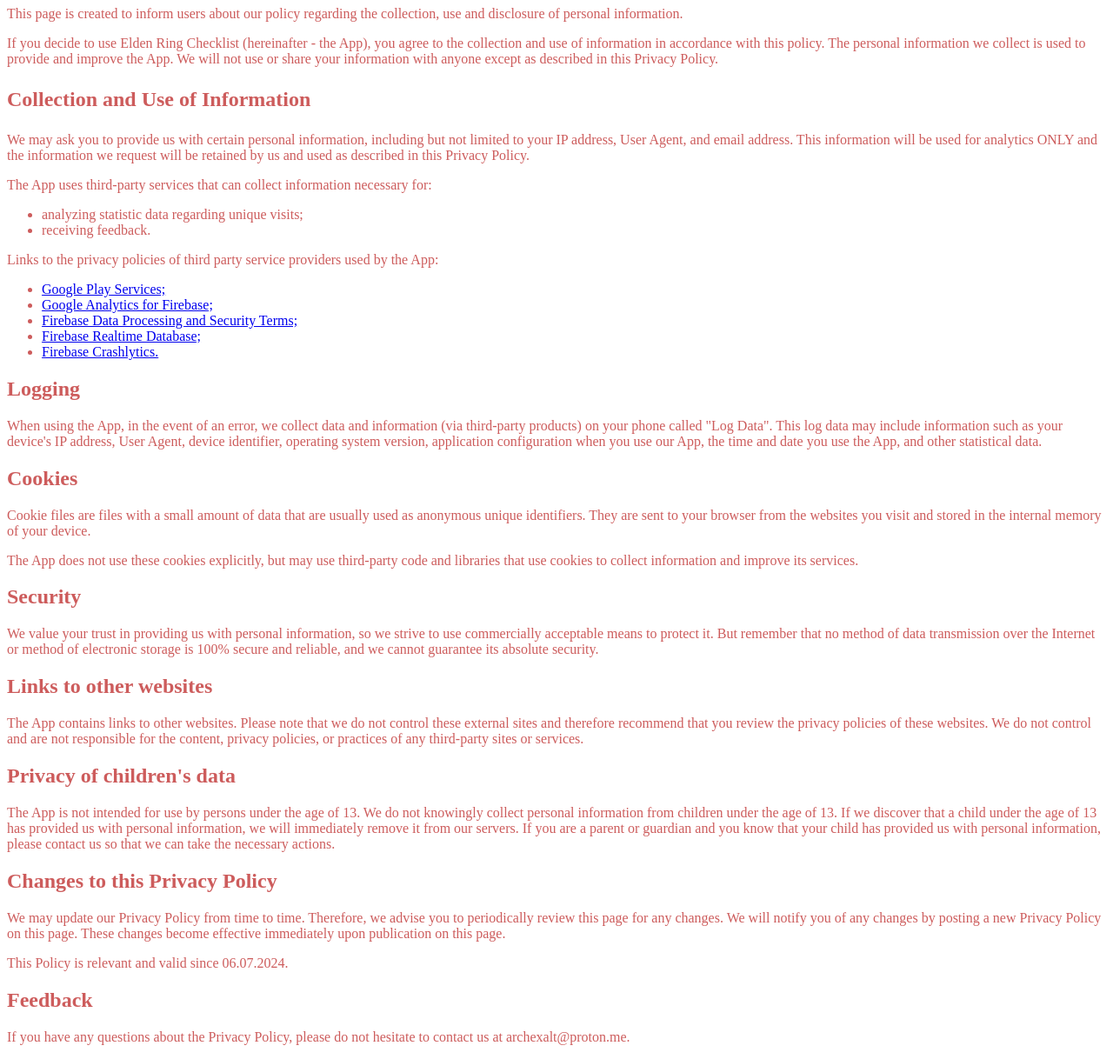
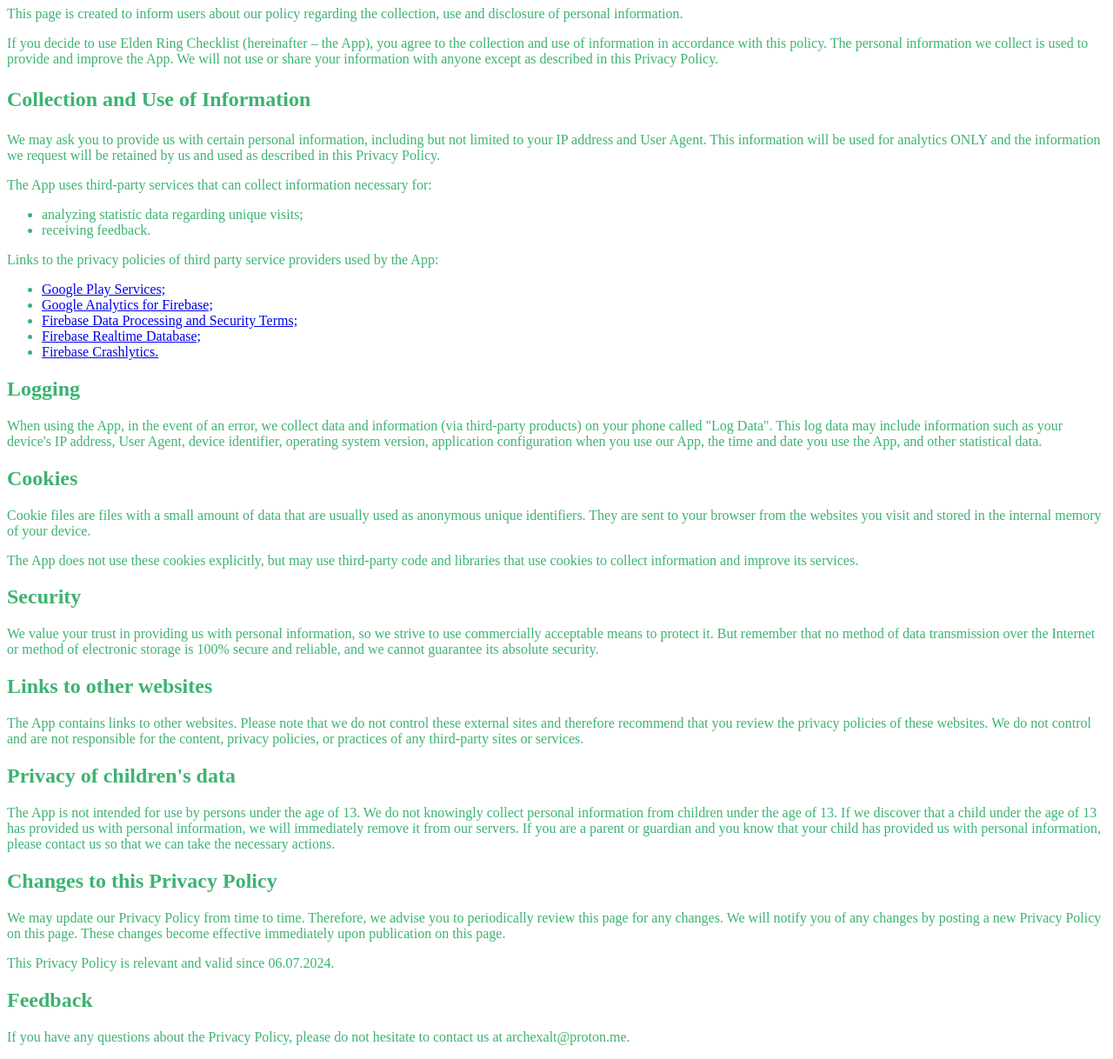
Before and after one commit to ArchExalt/elden-ring-checklist-android, a plain HTML site: page index.html in a window 1280 px wide. Shown: the part 73-1291 px from the top of the page at 87% size. Drawn offline with Linux system fonts and the light colour scheme.

Commit message:
Update index.html

```diff
--- a/index.html
+++ b/index.html
@@ -3,7 +3,7 @@
 <head>
 <title>Privacy Policy</title>
 <style>
-html { color-scheme: light dark; color: IndianRed; }
+html { color-scheme: light dark; color: MediumSeaGreen; }
 font-family: Georgia, serif; }
 </style>
 </head>
@@ -14,11 +14,11 @@
 
 <p>This page is created to inform users about our policy regarding the collection, use and disclosure of personal information.</p>
 
-<p>If you decide to use Elden Ring Checklist (hereinafter - the App), you agree to the collection and use of information in accordance with this policy. The personal information we collect is used to provide and improve the App. We will not use or share your information with anyone except as described in this Privacy Policy.</p>
+<p>If you decide to use Elden Ring Checklist (hereinafter – the App), you agree to the collection and use of information in accordance with this policy. The personal information we collect is used to provide and improve the App. We will not use or share your information with anyone except as described in this Privacy Policy.</p>
 
 <h2><p>Collection and Use of Information</p></h2>
 
-<p>We may ask you to provide us with certain personal information, including but not limited to your IP address, User Agent, and email address. This information will be used for analytics ONLY and the information we request will be retained by us and used as described in this Privacy Policy.</p>
+<p>We may ask you to provide us with certain personal information, including but not limited to your IP address and User Agent. This information will be used for analytics ONLY and the information we request will be retained by us and used as described in this Privacy Policy.</p>
 
 <p>The App uses third-party services that can collect information necessary for:</p>
 
@@ -63,7 +63,7 @@
 
  <p>We may update our Privacy Policy from time to time. Therefore, we advise you to periodically review this page for any changes. We will notify you of any changes by posting a new Privacy Policy on this page. These changes become effective immediately upon publication on this page.</p>
 
-<p>This Policy is relevant and valid since 06.07.2024.</p>
+<p>This Privacy Policy is relevant and valid since 06.07.2024.</p>
 
  <h2>Feedback</h2>
 
```
